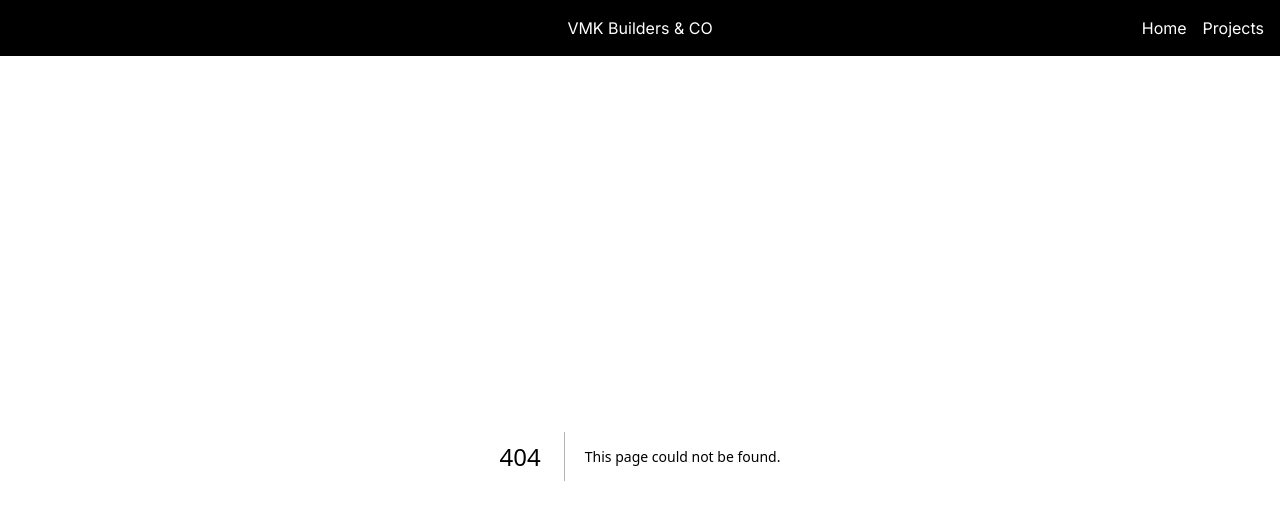
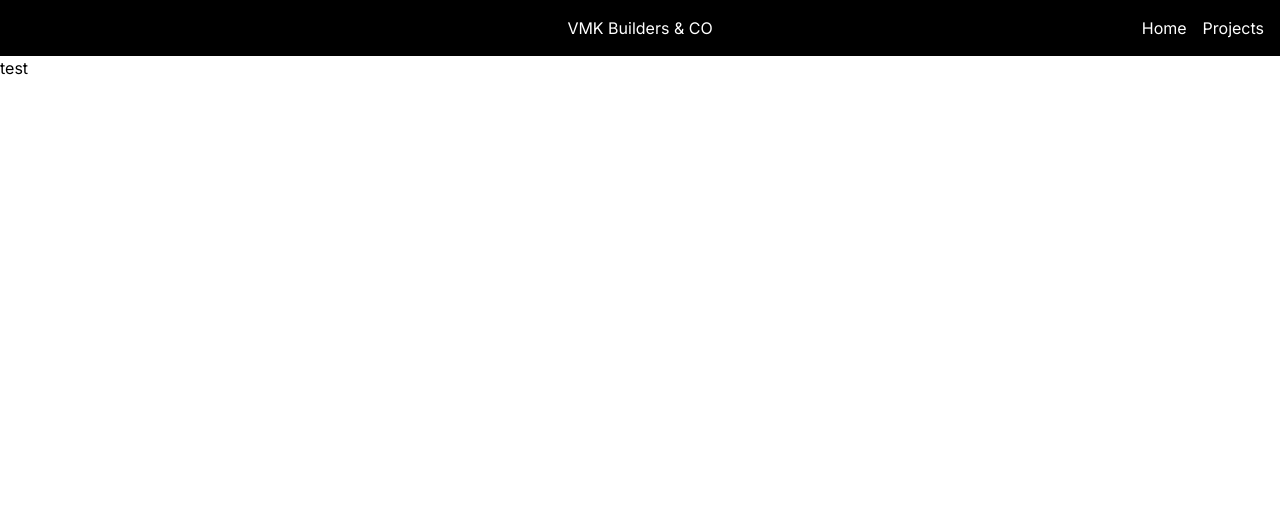
Before and after one commit to Justin-Singh125125/VMK-Builders, a Next.js app: page /projects in a window 1280 px wide. Before the commit this address had no page. Shown: the top 520 px of the page. Built offline with nearby package versions, Linux system fonts and the light colour scheme.

Commit message:
got routing working

```diff
--- /dev/null
+++ b/src/app/about.tsx
@@ -0,0 +1,3 @@
+export default function About() {
+  return <div>About</div>;
+}
--- a/src/app/projects.tsx
+++ /dev/null
@@ -1,3 +0,0 @@
-export const Projects = () => {
-  return <div>projects</div>;
-};
--- /dev/null
+++ b/src/app/projects/page.tsx
@@ -0,0 +1,5 @@
+const Projects = () => {
+  return <div>test</div>;
+};
+
+export default Projects;
```
